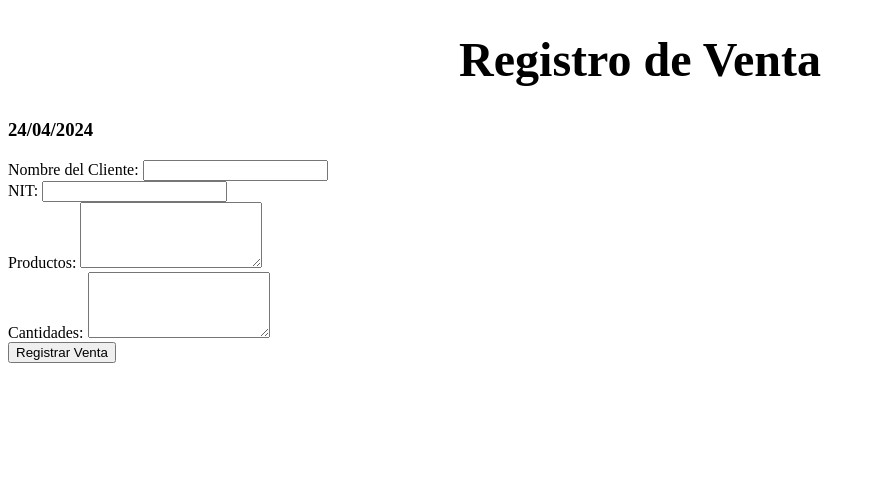
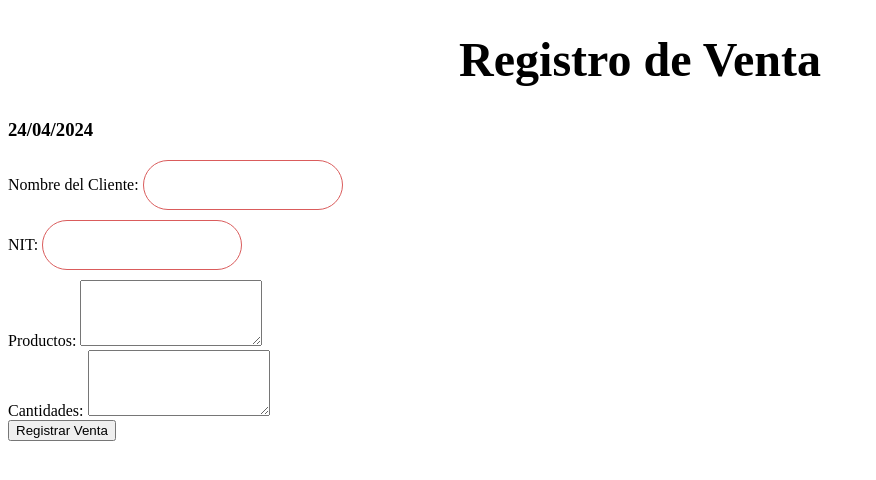
Before and after one commit to inaDAGod/TPS-Ketal, a PHP site: page /public/html/ventas.html in a window 1280 px wide. Shown: the top 480 px of the page, without its empty margins (0-876 px from the left). Run offline with PHP 8.4, Linux system fonts and the light colour scheme.

Commit message:
add input css

```diff
--- a/public/styles/ventas.css
+++ b/public/styles/ventas.css
@@ -2,3 +2,12 @@ h1{
     font-size: 300%;
     text-align: center;
 }
+input {
+    border-radius: 40px;
+    height: 50px;
+    width: 200px;
+    padding: 5px;
+    border: 1px solid #da5c5c;
+    box-sizing: border-box;
+    margin-bottom: 10px;
+}
```
